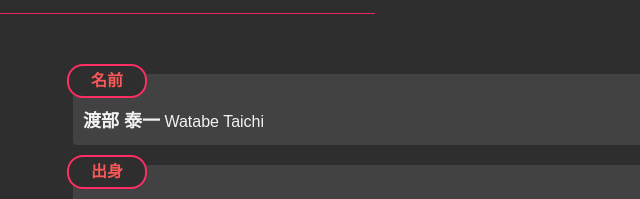
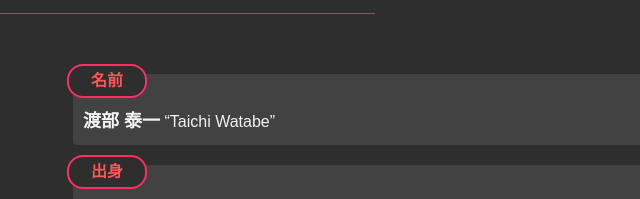
Before and after one commit to TaichiWatabe/portfolio, a plain HTML site: page index.html in a window 1280 px wide. Shown: the part 1003-1202 px from the top of the page, 487-1127 px from the left. Drawn offline with nearby package versions, Linux system fonts and the light colour scheme.

Commit message:
change name

```diff
--- a/index.html
+++ b/index.html
@@ -57,7 +57,7 @@
                 <div class = "col-md-7">
                     <li class ="int-p">
                         <p class = "int-span">名前</p>
-                        <span><span class = "bold">渡部 泰一</span> Watabe Taichi</span>
+                        <span><span class = "bold">渡部 泰一</span> “Taichi Watabe”</span>
                     </li>
                     <li class ="int-p">
                         <p class = "int-span">出身</p>
```
